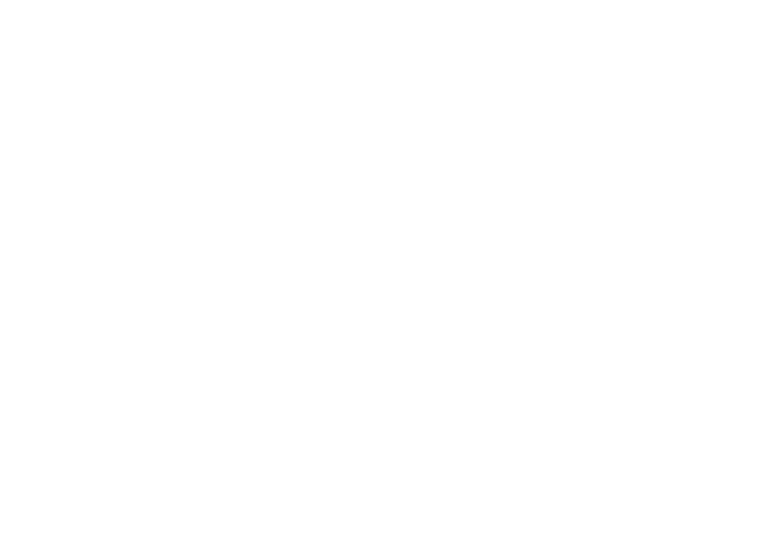
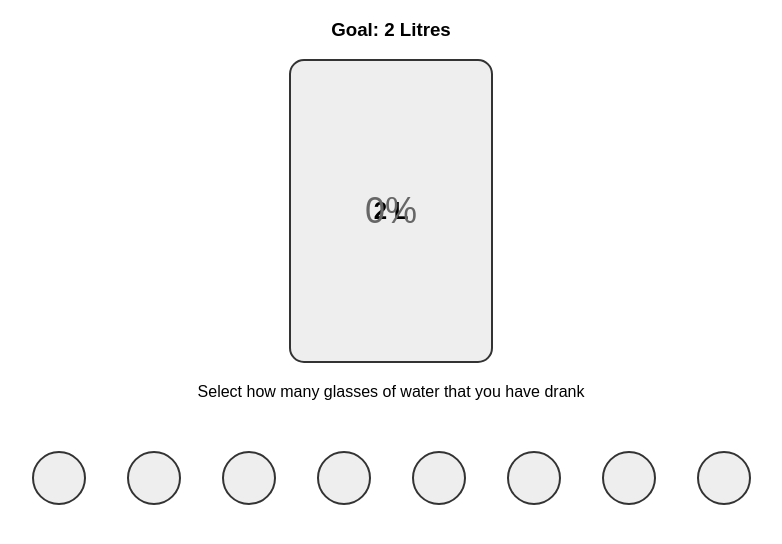
Before and after one commit to acciojob/drink-water-AshishDeshmukh02, a website: page main.html in a window 1280 px wide. Shown: the whole page, without its empty margins (249-1031 px from the left). Drawn offline with Linux system fonts and the light colour scheme.

Commit message:
created a submission

```diff
--- a/main.html
+++ b/main.html
@@ -8,6 +8,22 @@
 
 <body>
 	<!-- the entire body must be written by student -->
+	<h3>Goal: 2 Litres</h3>
+	<div class="cup">
+		<div class="remained">2 L</div>
+		<div class="percentage">0%</div>
+	</div>
+	<p class="text">Select how many glasses of water that you have drank</p>
+	<div class="cups">
+		<div class="cup-small" id="cup-1"></div>
+		<div class="cup-small" id="cup-2"></div>
+		<div class="cup-small" id="cup-3"></div>
+		<div class="cup-small" id="cup-4"></div>
+		<div class="cup-small" id="cup-5"></div>
+		<div class="cup-small" id="cup-6"></div>
+		<div class="cup-small" id="cup-7"></div>
+		<div class="cup-small" id="cup-8"></div>
+	</div>
     <script type="text/javascript" src="./script.js">
 </script>
 
--- a/script.js
+++ b/script.js
@@ -1 +1,24 @@
 //your JS code here. If required.
+ const cupSmallElements = document.querySelectorAll('.cup-small');
+  const remainedElement = document.querySelector('.remained');
+  const percentageElement = document.querySelector('.percentage');
+
+  let totalCups = 0;
+
+  cupSmallElements.forEach((cupSmallElement, index) => {
+    cupSmallElement.addEventListener('click', () => {
+      if (cupSmallElement.classList.contains('full')) {
+        for (let i = index; i >= 0; i--) {
+          cupSmallElements[i].classList.remove('full');
+        }
+        totalCups -= (index + 1) / 8;
+      } else {
+        for (let i = 0; i <= index; i++) {
+          cupSmallElements[i].classList.add('full');
+        }
+        totalCups += (index + 1) / 8;
+      }
+      remainedElement.textContent = `${(2 - totalCups).toFixed(2)} L`;
+      percentageElement.textContent = `${((totalCups / 2) * 100).toFixed()}%`;
+    });
+  });
--- a/styles.css
+++ b/styles.css
@@ -1 +1,64 @@
 /*  your css code here. If applicable */
+body {
+			font-family: sans-serif;
+			margin: 0;
+			padding: 0;
+		}
+		h1, h3 {
+			text-align: center;
+		}
+		.cup {
+			width: 200px;
+			height: 300px;
+			margin: 0 auto;
+			position: relative;
+			border: 2px solid #333;
+			border-radius: 15px;
+			background-color: #eee;
+		}
+		.cup .remained, .cup .percentage {
+			position: absolute;
+			top: 50%;
+			left: 50%;
+			transform: translate(-50%, -50%);
+			font-size: 24px;
+			font-weight: bold;
+			text-align: center;
+			width: 100%;
+			height: 100%;
+			display: flex;
+			flex-direction: column;
+			justify-content: center;
+			align-items: center;
+		}
+		.cup .percentage {
+			font-size: 36px;
+			font-weight: normal;
+			color: #666;
+		}
+		.cup-small {
+			width: 50px;
+			height: 50px;
+			border: 2px solid #333;
+			border-radius: 50%;
+			background-color: #eee;
+			margin: 10px auto;
+			cursor: pointer;
+		}
+		.cup-small.full {
+			background-color: #0f9d58;
+		}
+		.cups {
+			display: flex;
+			flex-wrap: wrap;
+			max-width: 800px;
+			margin: 0 auto;
+			justify-content: center;
+			align-items: center;
+			padding: 20px;
+			box-sizing: border-box;
+		}
+		.text {
+			text-align: center;
+			margin: 20px 0;
+		}
```
